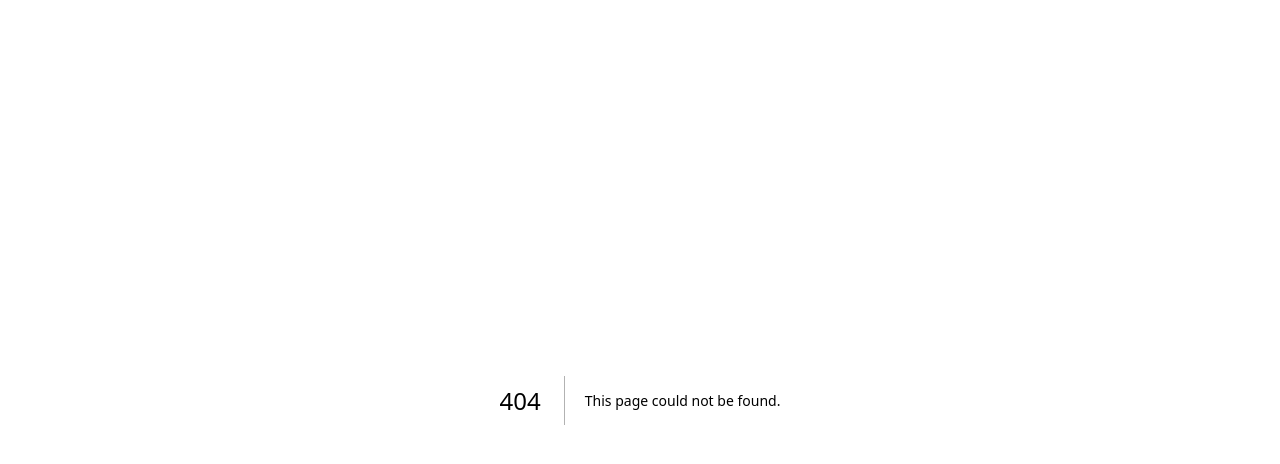
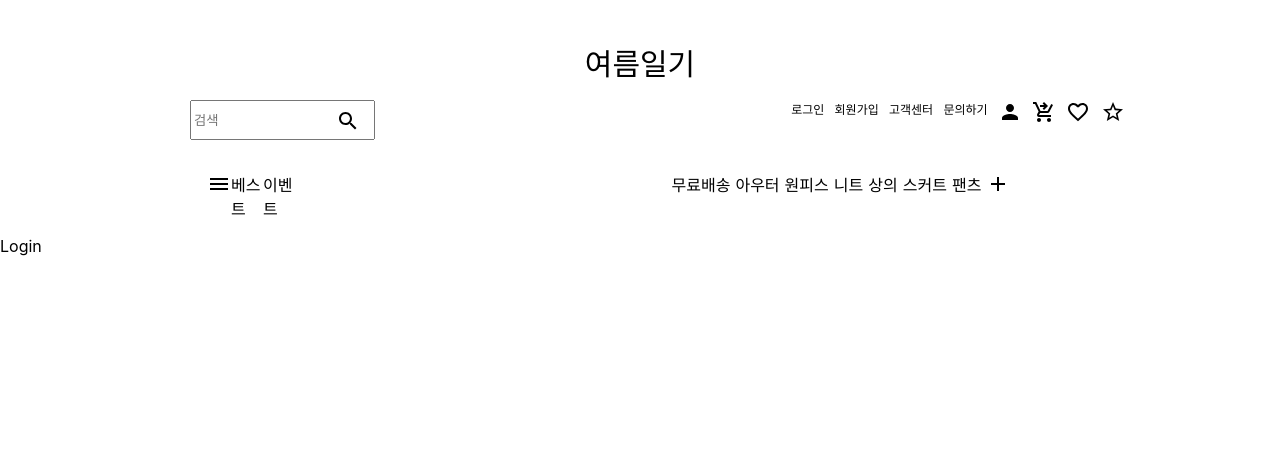
Before and after one commit to LGE0131/shop-front, a Next.js app: page /loginout in a window 1280 px wide. Before the commit this address had no page. Shown: the top 464 px of the page. Built offline with nearby package versions, Linux system fonts and the light colour scheme.

Commit message:
login link

```diff
--- /dev/null
+++ b/components/Login.tsx
@@ -0,0 +1,9 @@
+import React from 'react'
+
+const Login = () => {
+  return (
+    <div>Login</div>
+  )
+}
+
+export default Login
--- a/components/Nav.tsx
+++ b/components/Nav.tsx
@@ -7,6 +7,7 @@ import StarBorderIcon from '@mui/icons-material/StarBorder';
 import AddIcon from '@mui/icons-material/Add';
 import SearchIcon from '@mui/icons-material/Search';
 import MenuIcon from '@mui/icons-material/Menu';
+import Link from 'next/link'
 
 const Nav = () => {
 return (
@@ -19,7 +20,7 @@ return (
                 <li className={styels.searchIcon}><button className={styels.searchIconBtn}><SearchIcon/></button></li>
             </ul>
             <ul className={styels.gnb}>
-                <li className={styels.navLogin}>로그인</li>
+                <li className={styels.navLogin}><Link href='/loginout'>로그인</Link></li>
                 <li className={styels.navSignUp}>회원가입</li>
                 <li className={styels.sc}>고객센터</li>
                 <li className={styels.cu}>문의하기</li>
--- /dev/null
+++ b/pages/loginout.tsx
@@ -0,0 +1,14 @@
+import React from 'react'
+import Login from '../components/Login'
+import Nav from '../components/Nav'
+
+const loginout = () => {
+  return (
+    <div>
+        <Nav/>
+        <Login/>
+    </div>
+  )
+}
+
+export default loginout
```
Also changed, not shown: components/Carousel.tsx (added, +34 -0 lines), package.json (+14 -5 lines), 1 other file (tests, documents, lock files or other folders).
